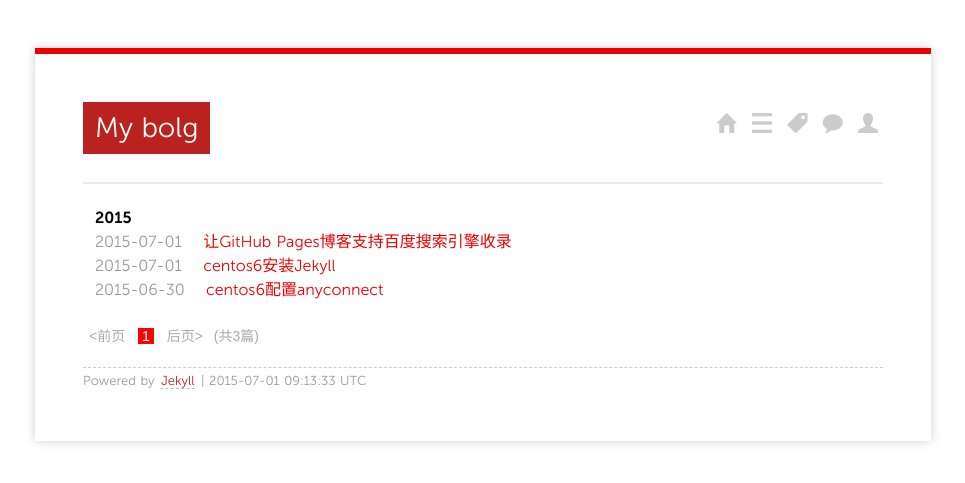
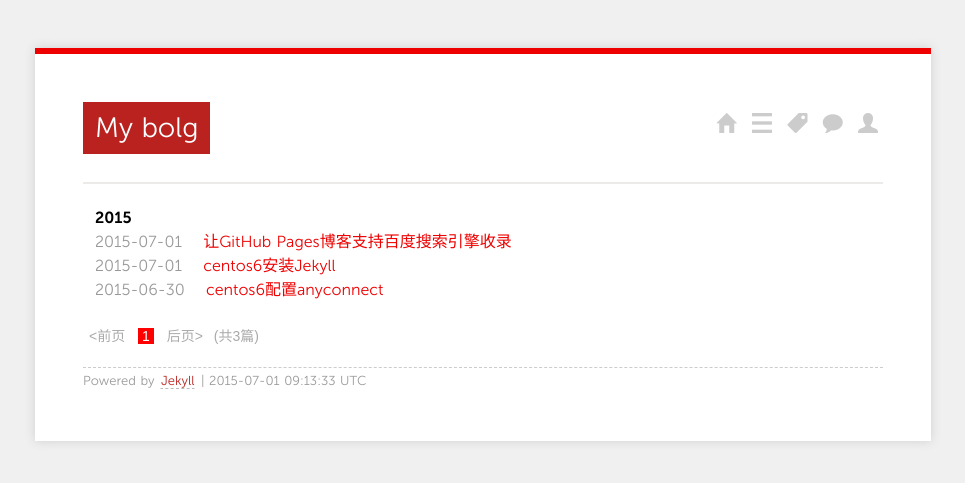
Before and after one commit to EwanZhang/Bolg, a Jekyll site: the page built from index.html, in a window 1280 px wide. Shown: the top 483 px of the page, without its empty margins (157-1122 px from the left). Built offline with Jekyll 4.4.1, drawn with Linux system fonts in a browser that asks for light colours; nearby versions of some CDN libraries; Markdown is read by kramdown in place of the engine named in the settings; the list of posts is cut into pages by our own code.

Commit message:
Update screen.css

```diff
--- a/media/css/screen.css
+++ b/media/css/screen.css
@@ -72,7 +72,7 @@ body{
     margin-right:auto;
     font-family:MuseoSans,Trebuchet,"Trebuchet MS",Tahoma,"Lucida Grande","Lucida Sans Unicode","Hiragino Sans GB","Hiragino Sans GB W3","Microsoft YaHei",Verdana,sans-serif;
     color:#000000;
-    background-color:#ffffff;
+    background-color:#f0f0f0;
 }
 
 body>div {
```
